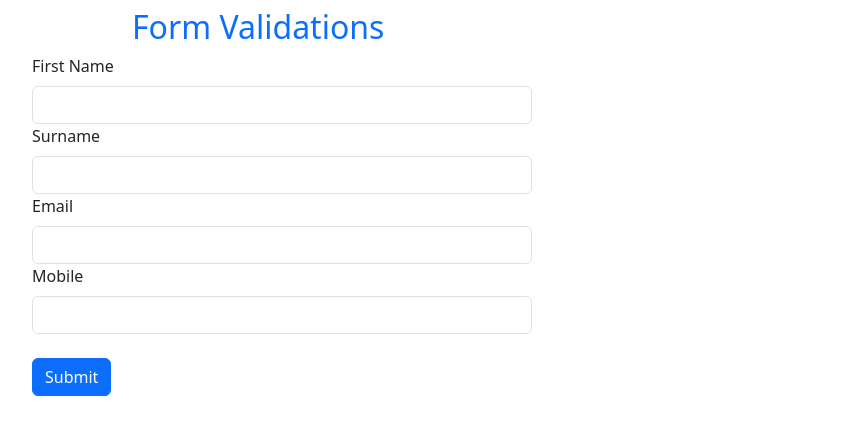
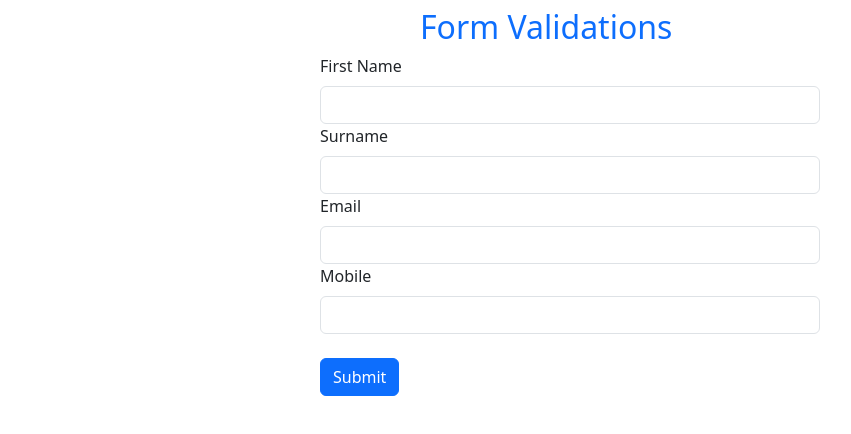
Before and after one commit to GitaReddy/form_user_validation, a Svelte app: page / in a window 1280 px wide. Shown: the top 434 px of the page, without its empty margins (50-901 px from the left). Built offline with nearby package versions, Linux system fonts and the light colour scheme.

Commit message:
form_validations..

```diff
--- a/src/App.svelte
+++ b/src/App.svelte
@@ -119,7 +119,7 @@ hideError('surname');
 	} */
 
 	.container{
-		align-items: center;
+		padding-left: 300px;
 	}
 
 	  </style>
```
